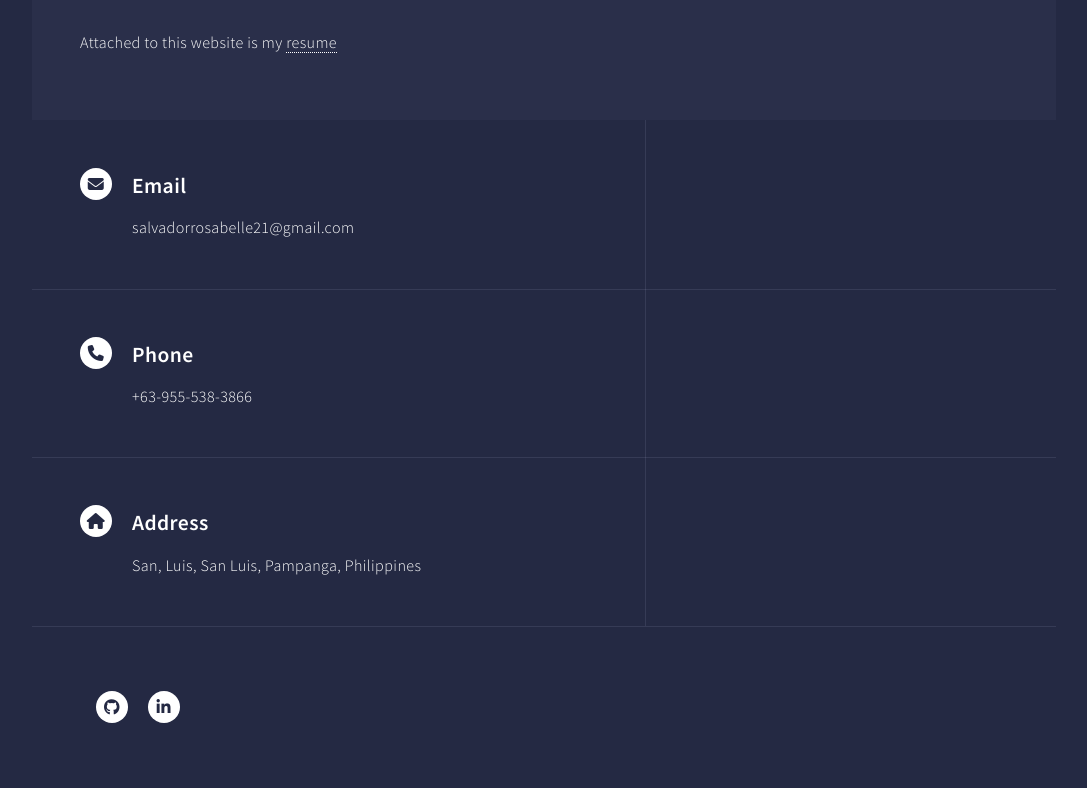
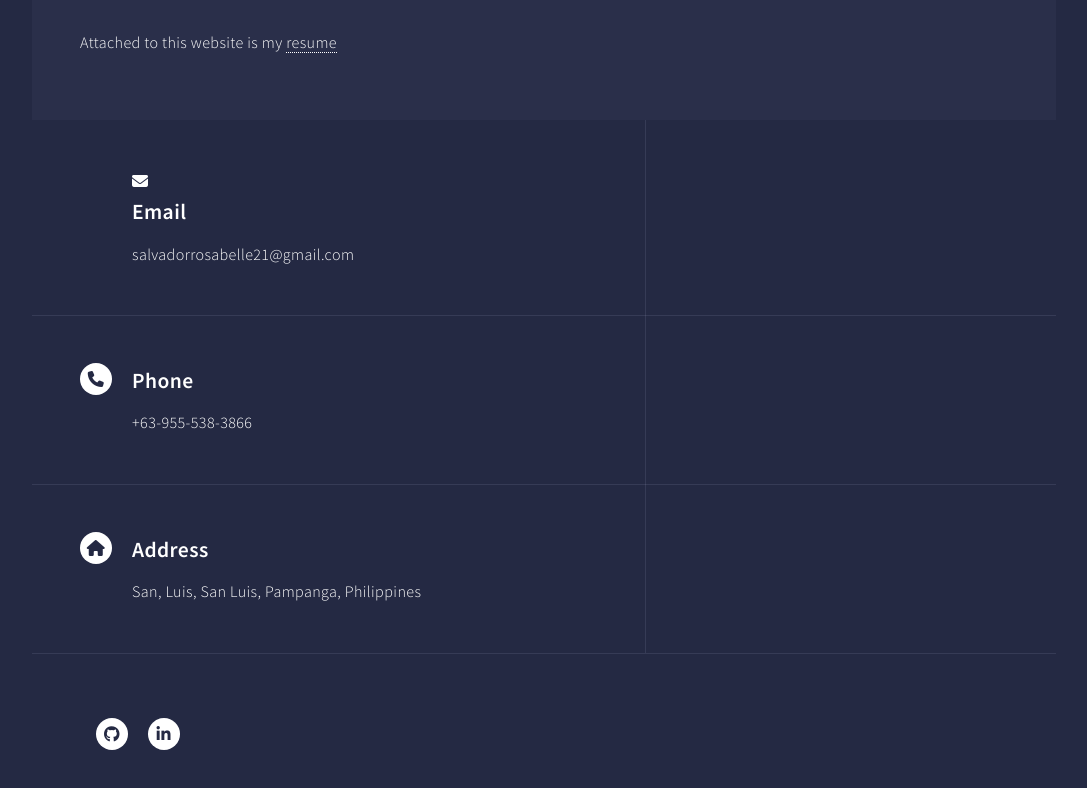
Before and after one commit to Rosabelle01/MyProject.github.io, a plain HTML site: page index.html in a window 1280 px wide. Shown: the part 1875-2663 px from the top of the page, without its empty margins (96-1183 px from the left). Drawn offline with Linux system fonts and the light colour scheme.

Commit message:
Update index.html

```diff
--- a/index.html
+++ b/index.html
@@ -136,7 +136,7 @@
 							<section class="split">
 								<section>
 									<div class="contact-method">
-										<span class="icon solid alt fa-envelope"></span>
+										<span class="fa-solid fa-envelope"></span>
 										<h3>Email</h3>
 										<span>	salvadorrosabelle21@gmail.com</span>
 									</div>
```
